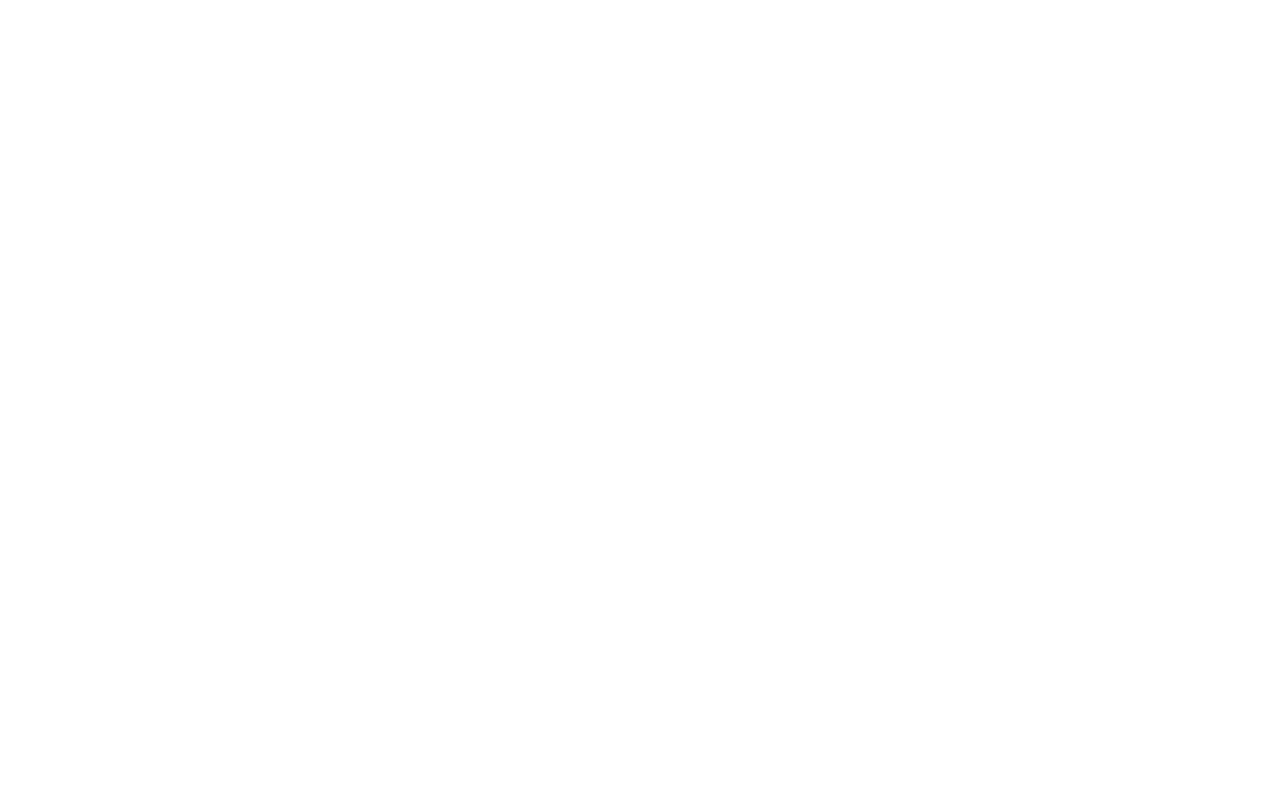
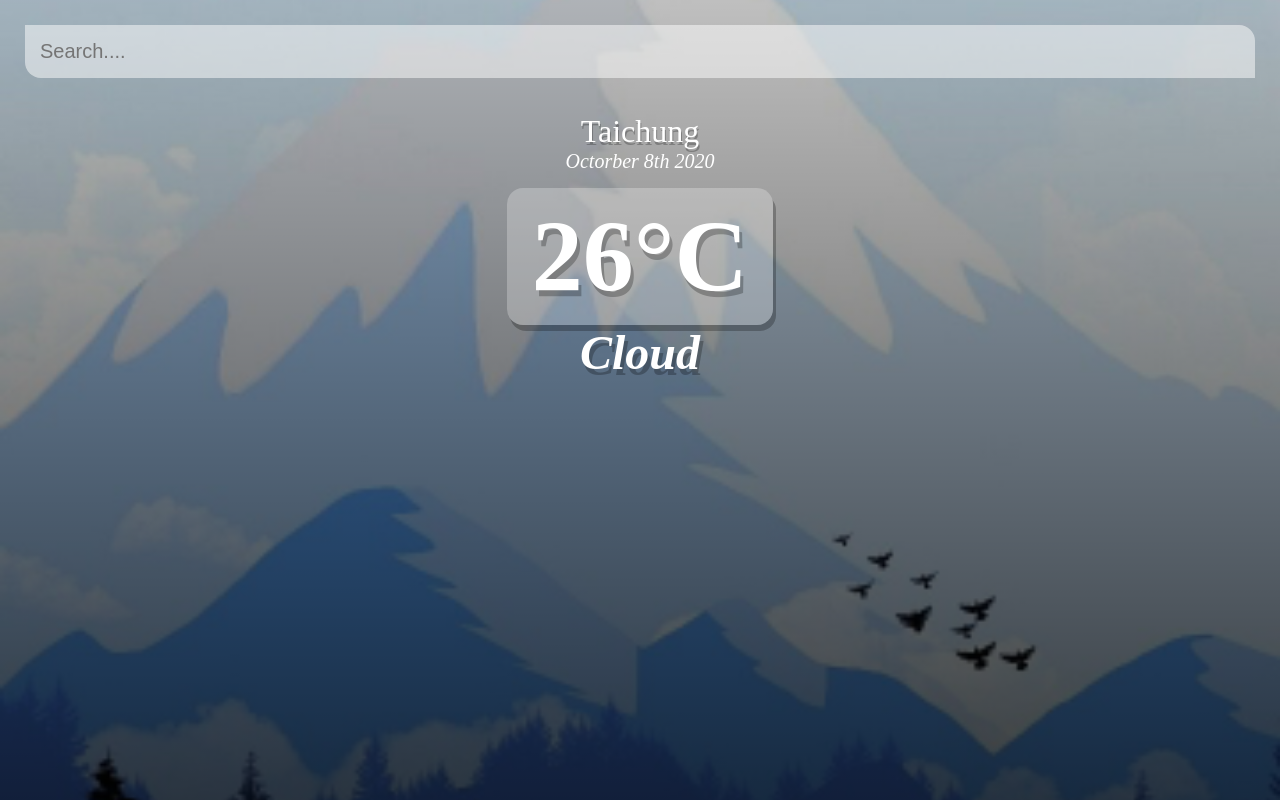
Before and after one commit to itmrchow/Jeff-vue-test, a Vue app: page / in a window 1280 px wide. Built offline with nearby package versions, Linux system fonts and the light colour scheme.

Commit message:
finished template and basic styling

```diff
--- a/src/App.vue
+++ b/src/App.vue
@@ -1,5 +1,24 @@
 <template>
-  <div id="app"></div>
+  <div id="app">
+    <div class="container">
+      <!-- search bar -->
+      <div class="search-box">
+        <input type="text" placeholder="Search...." class="search-bar" />
+      </div>
+
+      <div class="weather-wrapper">
+        <div class="location-box">
+          <div class="location">Taichung</div>
+          <div class="date">Octorber 8th 2020</div>
+        </div>
+
+        <div class="weather-box">
+          <div class="temperature">26°C</div>
+          <div class="weather">Cloud</div>
+        </div>
+      </div>
+    </div>
+  </div>
 </template>
 
 <script>
@@ -8,4 +27,95 @@
 };
 </script>
 
-<style></style>
+<style>
+* {
+  margin: 0;
+  padding: 0;
+  box-sizing: border-box;
+}
+#app {
+  background-image: url("./assets/cold.jpg");
+  background-size: cover;
+  background-position: 50%;
+  transition: 0.5s;
+}
+
+#app.warm {
+  background-image: url("./assets/warm.jpg");
+}
+
+.container {
+  height: 100vh;
+  padding: 25px;
+  background-image: linear-gradient(
+    to bottom,
+    rgba(0, 0, 0, 0.25),
+    rgba(0, 0, 0, 0.75)
+  );
+}
+
+.search-box {
+  width: 100%;
+  margin-bottom: 35px;
+}
+
+.search-box .search-bar {
+  display: block;
+  width: 100%;
+  padding: 15px;
+  transition: all 0.4s ease-in;
+  border-radius: 0 16px 0 16px;
+  font-size: 20px;
+  border: none;
+  outline: none;
+  background: none;
+  background-color: hsla(0, 0%, 100%, 0.5);
+}
+
+.search-box .search-bar:focus {
+  background-color: rgba(255, 255, 255, 0.75);
+  box-shadow: 0px 0px 16px rgba(0, 0, 0, 0.25);
+  border-radius: 16px 0px 16px 0px;
+}
+
+.location-box .location {
+  color: #fff;
+  font-size: 32px;
+  font-weight: 500;
+  text-align: center;
+  text-shadow: 1px 3px rgba(0, 0, 0, 0.25);
+}
+
+.location-box .date {
+  color: #fff;
+  font-size: 20px;
+  font-weight: 300;
+  text-align: center;
+  font-style: italic;
+}
+
+.weather-box {
+  text-align: center;
+  margin-top: 15px;
+}
+
+.weather-box .temperature {
+  display: inline-block;
+  padding: 10px 25px;
+  color: #fff;
+  font-size: 102px;
+  font-weight: 900;
+  text-shadow: 3px 6px rgba(0, 0, 0, 0.25);
+  background-color: rgba(255, 255, 255, 0.25);
+  border-radius: 16px;
+  box-shadow: 3px 6px rgba(0, 0, 0, 0.25);
+}
+
+.weather-box .weather {
+  font-size: 48px;
+  color: #fff;
+  font-weight: 700;
+  font-style: italic;
+  text-shadow: 3px 6px rgba(0, 0, 0, 0.25);
+}
+</style>
```
Also changed, not shown: src/assets/logo.png (deleted).
